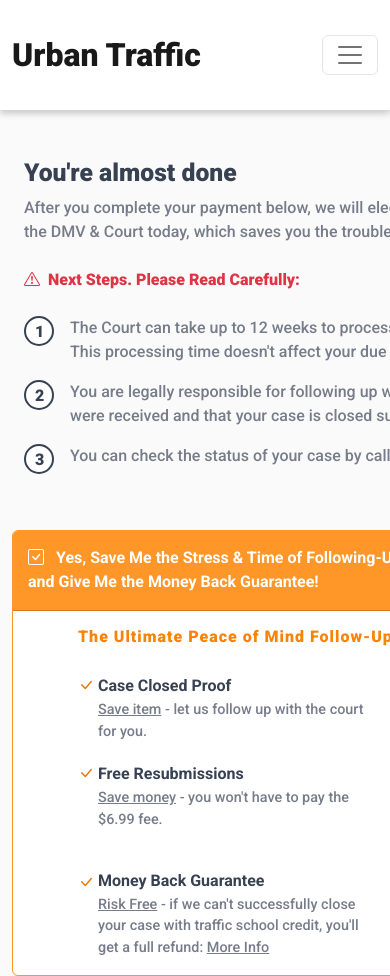
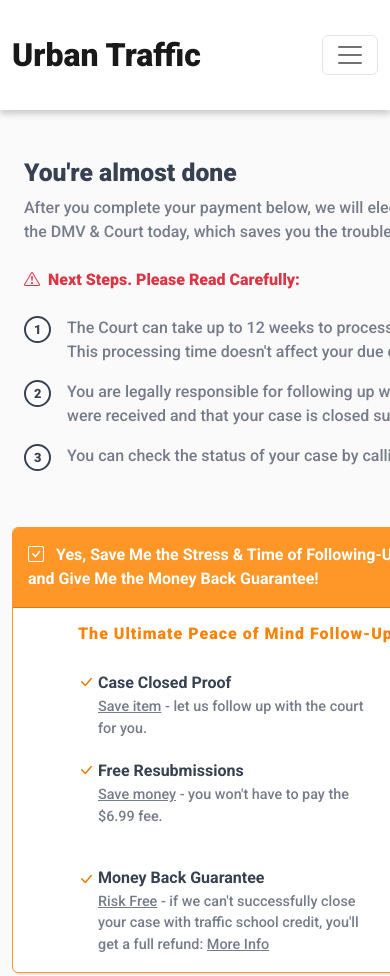
Before and after one commit to ralphsulit/payment, a plain HTML site: page index.html in a window 390 px wide. Shown: the top 976 px of the page. Drawn offline with nearby package versions, Linux system fonts and the light colour scheme.

Commit message:
change danger-list-num style in small devices and added danger-list-span class in introductory section span

```diff
--- a/index.html
+++ b/index.html
@@ -68,15 +68,15 @@
           <ul class="list-group mt-3">
             <li class="list-group-item d-flex align-items-flex-start danger-list my-2">
               <div class="danger-list-num bold-weight dark-gray me-3">1</div>
-              <span class="gray medium-weight">The Court can take up to 12 weeks to process your completion and close your case.<br>This processing time doesn't affect your due date.</span>
+              <span class="gray medium-weight danger-list-span">The Court can take up to 12 weeks to process your completion and close your case.<br>This processing time doesn't affect your due date.</span>
             </li>
             <li class="list-group-item d-flex align-items-flex-start danger-list my-2">
               <div class="danger-list-num bold-weight dark-gray me-3">2</div>
-              <span class="gray medium-weight">You are legally responsible for following up with Court to make sure your test results were received and that your case is closed successfully.</span>
+              <span class="gray medium-weight danger-list-span">You are legally responsible for following up with Court to make sure your test results were received and that your case is closed successfully.</span>
             </li>
             <li class="list-group-item d-flex align-items-flex-start danger-list my-2">
               <div class="danger-list-num bold-weight dark-gray me-3">3</div>
-              <span class="gray medium-weight">You can check the status of your case by calling or visiting the court in person</span>
+              <span class="gray medium-weight danger-list-span">You can check the status of your case by calling or visiting the court in person</span>
             </li>
           </ul>
         </div>
--- a/main.css
+++ b/main.css
@@ -436,6 +436,16 @@ Footer
 /**************
 Responsive Breakpoints
 **************/
+/* Small devices */
+@media(max-width: 720px) {
+  .danger-list-num {
+    padding: 2px 8px;
+    height: 27px;
+    width: 27px;
+    font-size: 0.8rem;
+  }
+}
+
 /* Large devices */
 @media(min-width: 1024px) {
   .row {
```
